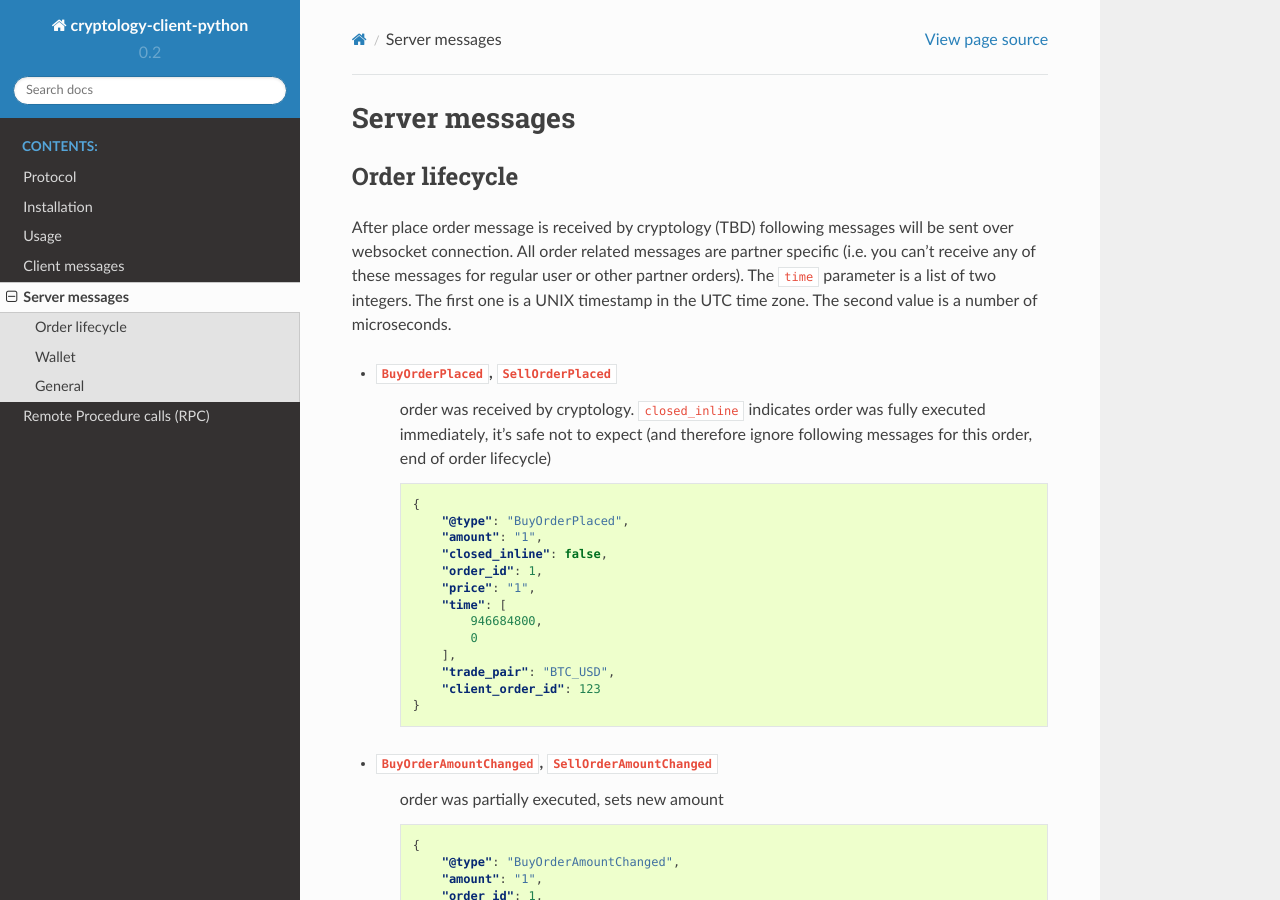
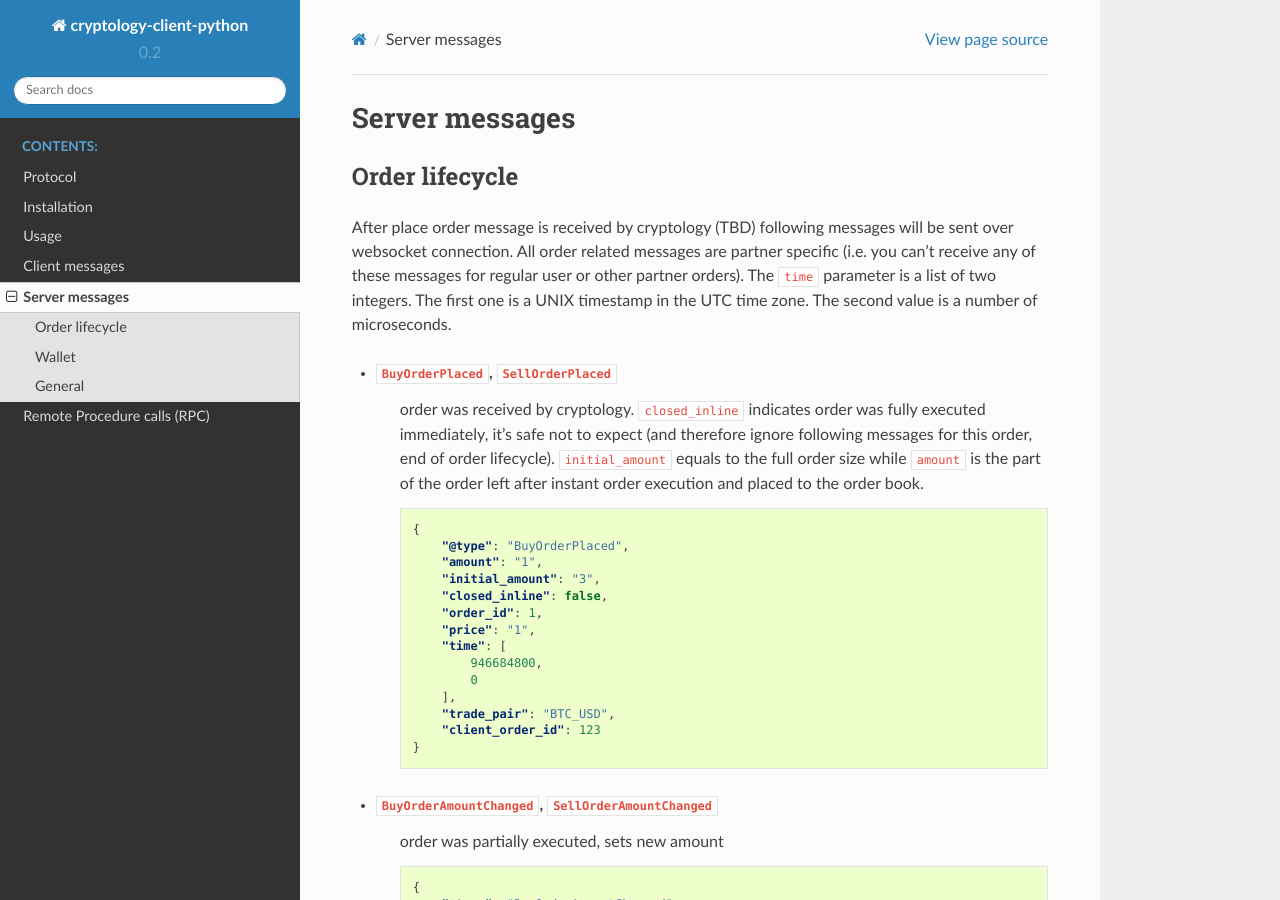
Before and after one commit to CryptologyExchange/cryptology-client-python, a Sphinx documentation site: the page built from docs/server_messages.rst, in a window 1280 px wide and 900 px high. Built offline with Sphinx 7.4.7 and the Read the Docs theme 2.0.0, drawn with Linux system fonts in a browser that asks for light colours.

Commit message:
doc update

```diff
--- a/docs/server_messages.rst
+++ b/docs/server_messages.rst
@@ -17,13 +17,16 @@ timestamp in the UTC time zone. The second value is a number of microseconds.
 - ``BuyOrderPlaced``, ``SellOrderPlaced``
     order was received by cryptology. ``closed_inline`` indicates
     order was fully executed immediately, it's safe not to expect (and therefore ignore
-    following messages for this order, end of order lifecycle)
+    following messages for this order, end of order lifecycle).
+    ``initial_amount`` equals to the full order size while ``amount`` is the part
+    of the order left after instant order execution and placed to the order book.
 
     .. code-block:: json
 
         {
             "@type": "BuyOrderPlaced",
             "amount": "1",
+            "initial_amount": "3",
             "closed_inline": false,
             "order_id": 1,
             "price": "1",
```
Also changed, not shown: 1 other file.
